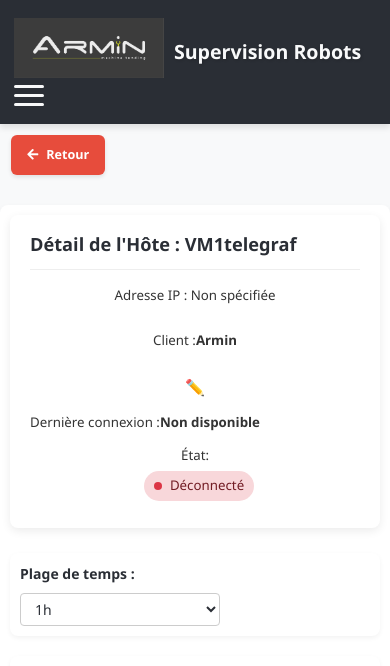
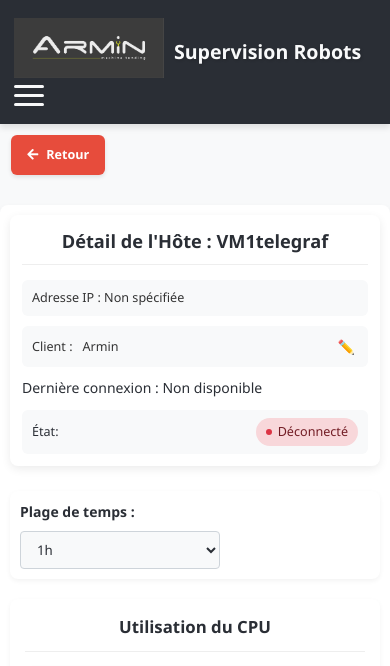
Before and after one commit to LeroyDu56/CDA_FINAL_ARMIN, a Django app: page /host/VM1telegraf/ in a window 390 px wide. Shown: the top 666 px of the page. Run offline with Django 4.2, Linux system fonts and the light colour scheme; a user stored in the database is signed in; data comes from the database, SQL or seed files in the repository; data that the repository does not hold is empty.

Commit message:
V2.2
Correction responsive

```diff
--- a/static/css/header.css
+++ b/static/css/header.css
@@ -134,7 +134,7 @@
     .nav-links {
         position: fixed;
         top: 0;
-      right: -100%;
+        right: -100%; /* Commence hors écran à droite */
         width: 80%;
         max-width: 300px;
         height: 100vh;
@@ -142,13 +142,18 @@
         flex-direction: column;
         justify-content: flex-start;
         padding-top: 80px;
-      transition: right 0.3s ease;
+        transition: right 0.3s ease; /* Assure une transition fluide */
         box-shadow: -5px 0 15px rgba(0, 0, 0, 0.1);
         z-index: 1000;
       }
 
       .nav-links.active {
-      right: 0;
+        right: 0; /* Apparaît depuis la droite quand actif */
+      }
+
+      .menu-toggle {
+        display: flex; /* S'assurer qu'il est visible en mode mobile */
+        z-index: 1001; /* Au-dessus du menu pour être toujours cliquable */
       }
 
     .nav-links a,
--- a/static/css/host_detail.css
+++ b/static/css/host_detail.css
@@ -11,31 +11,183 @@
     box-shadow: var(--shadow);
 }
 
+/* Amélioration de la mise en page des informations hôte */
 .host-main-info {
     background-color: white;
     border-radius: 8px;
-    padding: 20px 25px;
+    padding: 20px;
     box-shadow: 0 3px 10px rgba(0, 0, 0, 0.08);
     margin-bottom: 25px;
     position: relative;
     overflow: hidden;
+    display: flex;
+    flex-direction: column;
+    gap: 15px;
 }
 
 .host-main-info h2 {
     font-size: 1.8rem;
     font-weight: 600;
     color: var(--primary-color);
-    margin-bottom: 15px;
+    margin-bottom: 10px;
+    padding-bottom: 10px;
     border-bottom: 1px solid #eee;
-    padding-bottom: 10px;
+    width: 100%;
+    text-align: center;
+    word-break: break-word;
 }
 
-  .host-main-info p {
-    font-size: 1.05rem;
-    margin-bottom: 10px;
+/* Style pour toutes les lignes d'info */
+.host-info-row {
     display: flex;
     align-items: center;
+    justify-content: space-between;
+    margin-bottom: 0;
+    padding: 10px 15px;
+    background-color: #f8f9fa;
+    border-radius: 6px;
+    width: 100%;
+}
+
+.host-info-row p {
+    margin: 0;
+    font-size: 1.05rem;
+    color: #333;
+    display: flex;
+    align-items: center;
+    gap: 10px;
+}
+
+/* Ligne client avec bouton édition */
+.client-info {
+    justify-content: space-between;
+}
+
+.client-info #client-display {
+    font-weight: 500;
+}
+
+.edit-btn {
+    margin-left: auto;
+    background: none;
+    border: none;
+    cursor: pointer;
+    font-size: 16px;
+    padding: 4px;
     color: #666;
+    transition: all 0.2s ease;
+    display: flex;
+    align-items: center;
+    justify-content: center;
+}
+
+.edit-btn:hover {
+    color: #007bff;
+    transform: scale(1.1);
+}
+
+/* Ligne état */
+.host-status {
+    background-color: #f8f9fa;
+    border-radius: 6px;
+    padding: 10px 15px;
+    display: flex;
+    justify-content: space-between;
+    align-items: center;
+    margin-top: 0;
+    margin-bottom: 0;
+    font-size: 1.05rem;
+}
+
+.status-active, .status-inactive {
+    margin-left: auto;
+    display: inline-flex;
+    align-items: center;
+    padding: 5px 12px;
+    border-radius: 50px;
+    font-weight: 500;
+}
+
+.status-active {
+    background-color: #d4edda;
+    color: #155724;
+}
+
+.status-inactive {
+    background-color: #f8d7da;
+    color: #721c24;
+}
+
+.status-active:before, .status-inactive:before {
+    content: "";
+    display: inline-block;
+    width: 8px;
+    height: 8px;
+    border-radius: 50%;
+    margin-right: 8px;
+}
+
+.status-active:before {
+    background-color: #28a745;
+}
+
+.status-inactive:before {
+    background-color: #dc3545;
+}
+
+/* Formulaire d'édition */
+.edit-form {
+    width: 100%;
+    margin-top: 10px;
+    background-color: #f8f9fa;
+    padding: 12px;
+    border-radius: 6px;
+    border: 1px solid #e9ecef;
+}
+
+.edit-input {
+    width: 100%;
+    padding: 8px 12px;
+    border: 1px solid #ced4da;
+    border-radius: 4px;
+    font-size: 0.95rem;
+    color: #333;
+    margin-bottom: 10px;
+}
+
+/* Actions du formulaire d'édition */
+.edit-actions {
+    display: flex;
+    gap: 10px;
+    justify-content: flex-end;
+}
+
+/* Boutons d'action */
+.save-btn, .cancel-btn {
+    padding: 6px 12px;
+    border: none;
+    border-radius: 4px;
+    cursor: pointer;
+    font-weight: 500;
+    transition: all 0.2s ease;
+}
+
+.save-btn {
+    background-color: #28a745;
+    color: white;
+}
+
+.save-btn:hover {
+    background-color: #218838;
+}
+
+.cancel-btn {
+    background-color: #dc3545;
+    color: white;
+}
+
+.cancel-btn:hover {
+    background-color: #c82333;
 }
 
 /* Conteneur des sections de la page host_detail */
@@ -109,50 +261,6 @@
     border: 1px solid #ebccd1;
 }
 
-  .host-status {
-    display: flex;
-    align-items: center;
-    font-size: 1.05rem;
-    margin-top: 12px;
-    flex-wrap: wrap;
-  }
-
-  .status-active, .status-inactive {
-    display: inline-flex;
-    align-items: center;
-    padding: 5px 12px;
-    border-radius: 50px;
-    font-weight: 500;
-    margin-left: 8px;
-  }
-
-  .status-active {
-    background-color: #d4edda;
-    color: #155724;
-  }
-
-  .status-inactive {
-    background-color: #f8d7da;
-    color: #721c24;
-  }
-
-  .status-active:before, .status-inactive:before {
-    content: "";
-    display: inline-block;
-    width: 8px;
-    height: 8px;
-    border-radius: 50%;
-    margin-right: 8px;
-  }
-
-  .status-active:before {
-    background-color: #28a745;
-  }
-
-  .status-inactive:before {
-    background-color: #dc3545;
-  }
-
 /* Bannière "Données statiques" améliorée */
 .static-data-banner {
     background-color: #f8d7da;
@@ -203,131 +311,6 @@
     color: var(--dark-text);
 }
 
-  /* ========================================================================= */
-  /* HOST INFO DISPLAY AND EDITING - VERSION COHÉRENTE SANS CADRES             */
-  /* ========================================================================= */
-
-  /* Style commun pour toutes les informations de l'hôte */
-  .host-info-row, .host-status, .host-main-info p {
-    color: #333;
-    font-size: 1.05rem;
-    margin-bottom: 12px;
-  }
-
-  /* Styles pour les rangées d'informations */
-  .host-info-row {
-    display: flex;
-    align-items: center;
-    gap: 10px;
-  }
-
-  /* Style commun pour les valeurs importantes */
-  #client-display, #last-connection {
-    font-weight: 600;
-    color: #333;
-    display: inline-block;
-  }
-
-  /* Client info avec édition */
-  .client-info {
-    display: flex;
-    align-items: center;
-    flex-wrap: wrap;
-    gap: 10px;
-  }
-
-  /* Bouton d'édition */
-  .edit-btn {
-    background: none;
-    border: none;
-    cursor: pointer;
-    font-size: 16px;
-    padding: 2px 5px;
-    color: #666;
-    transition: all 0.2s ease;
-  }
-
-  .edit-btn:hover {
-    color: #007bff;
-  }
-
-  /* Formulaire d'édition */
-  .edit-form {
-    margin-top: 8px;
-    background-color: #f8f9fa;
-    padding: 10px;
-    border-radius: 6px;
-    box-shadow: 0 2px 5px rgba(0, 0, 0, 0.05);
-    border: 1px solid #e9ecef;
-  }
-
-  .edit-input {
-    padding: 8px 12px;
-    border: 1px solid #ced4da;
-    border-radius: 4px;
-    width: 250px;
-    font-size: 0.95rem;
-    color: #333;
-  }
-
-  .edit-actions {
-    margin-top: 10px;
-    display: flex;
-    gap: 10px;
-  }
-
-  /* Boutons d'action */
-  .save-btn, .cancel-btn {
-    padding: 6px 12px;
-    border: none;
-    border-radius: 4px;
-    cursor: pointer;
-    font-weight: 500;
-    transition: all 0.2s ease;
-  }
-
-  .save-btn {
-    background-color: #28a745;
-    color: white;
-  }
-
-  .save-btn:hover {
-    background-color: #218838;
-  }
-
-  .cancel-btn {
-    background-color: #dc3545;
-    color: white;
-  }
-
-  .cancel-btn:hover {
-    background-color: #c82333;
-  }
-
-  /* ========================================================================= */
-  /* TIME RANGE SELECTOR (POUR LES DASHBOARDS)                                  */
-  /* ========================================================================= */
-  .time-range-selector {
-    margin-bottom: 20px;
-    text-align: center;
-  }
-
-  .time-range-selector label {
-    font-weight: bold;
-    margin-right: 10px;
-    font-size: 1rem;
-    color: var(--primary-color);
-  }
-
-  .time-range-selector select {
-    padding: 5px 10px;
-    font-size: 1rem;
-    border: 1px solid #ccc;
-    border-radius: 4px;
-    background-color: #fff;
-    color: var(--dark-text);
-  }
-
 /* Amélioration bouton retour */
 .back-btn-container {
     margin-bottom: 20px;
@@ -371,15 +354,24 @@
     }
 
     .host-main-info {
-      padding: 15px 20px;
+        padding: 15px;
     }
 
     .host-main-info h2 {
         font-size: 1.5rem;
     }
 
-    .host-main-info p {
+    .host-info-row p, .host-status {
         font-size: 0.95rem;
+    }
+
+    .edit-actions {
+        flex-direction: row;
+        justify-content: space-between;
+    }
+
+    .save-btn, .cancel-btn {
+        flex: 1;
     }
 
     .host-section {
@@ -413,8 +405,56 @@
         padding: 10px;
     }
 
+    .host-main-info {
+        padding: 12px;
+        gap: 10px;
+    }
+
     .host-main-info h2 {
         font-size: 1.3rem;
+        margin-bottom: 5px;
+        padding-bottom: 8px;
+    }
+
+    .host-info-row {
+        padding: 8px 10px;
+    }
+
+    .host-info-row p {
+        font-size: 0.9rem;
+    }
+
+    .edit-btn {
+        font-size: 14px;
+        padding: 3px;
+    }
+
+    .edit-form {
+        padding: 10px;
+    }
+
+    .edit-input {
+        padding: 6px 10px;
+    }
+
+    .save-btn, .cancel-btn {
+        padding: 5px 10px;
+        font-size: 0.9rem;
+    }
+
+    .host-status {
+        font-size: 0.9rem;
+        padding: 8px 10px;
+    }
+
+    .status-active, .status-inactive {
+        padding: 4px 10px;
+    }
+
+    .status-active:before, .status-inactive:before {
+        width: 6px;
+        height: 6px;
+        margin-right: 6px;
     }
 
     .grafana-panel {
@@ -424,16 +464,6 @@
     .status-indicator {
         padding: 10px;
         font-size: 1rem;
-    }
-
-    .host-status {
-      font-size: 0.95rem;
-      margin-top: 10px;
-    }
-
-    .status-active, .status-inactive {
-      padding: 4px 10px;
-      margin-top: 5px;
     }
 
     .time-range-selector {
@@ -451,19 +481,9 @@
         width: 100%;
     }
 
-    .host-info-row, .host-status {
-      font-size: 0.95rem;
+    .filter-options {
         flex-direction: column;
         align-items: flex-start;
-    }
-
-    .client-info {
-      flex-direction: column;
-      align-items: flex-start;
-    }
-
-    .edit-input {
-      width: 100%;
     }
 
     .edit-actions {
@@ -482,7 +502,7 @@
         font-size: 2.2rem;
     }
 
-    .host-main-info p {
+    .host-info-row p {
         font-size: 1.2rem;
     }
 
--- a/templates/header.html
+++ b/templates/header.html
@@ -1,7 +1,5 @@
 <!-- templates/header.html -->
 {% load static %}
-<head>
-  <meta name="viewport" content="width=device-width, initial-scale=1.0">
 <header class="main-header">
   <div class="container nav-content">
       <!-- Logo -->
@@ -70,6 +68,3 @@
     }, 4000); // 4 seconds
   </script>
 {% endif %}
-
-<!-- Script pour le menu responsive -->
-<script src="{% static 'js/responsive-nav.js' %}"></script>
```
Also changed, not shown: static/css/robot_list.css (+49 -53 lines), templates/robot_list.html (+6 -1 lines). Lines whose indentation alone changed are shown as unchanged.
